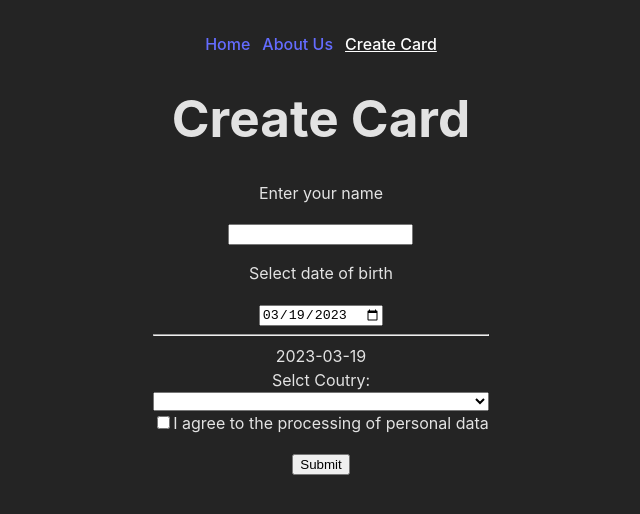
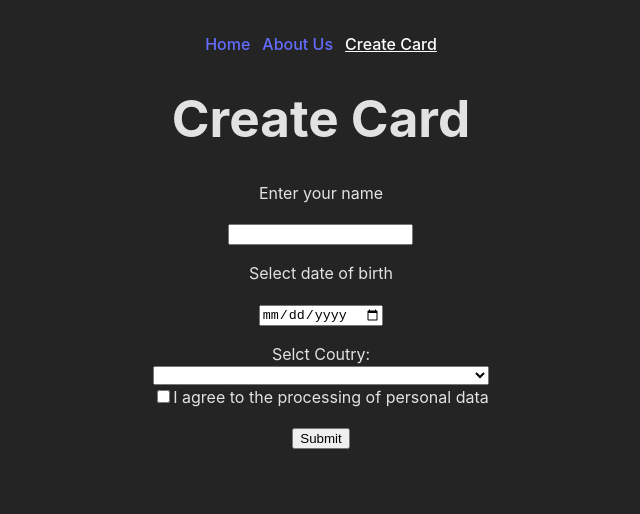
Before and after one commit to Gangeya/react-2023-Q1, a React (Vite) app: page /createcard in a window 1280 px wide. Shown: the top 514 px of the page, without its empty margins (319-959 px from the left). Built offline with nearby package versions, Linux system fonts and the light colour scheme.

Commit message:
fix: fixed date input. controlled input to uncontrolled input

```diff
--- a/src/components/InputDate.tsx
+++ b/src/components/InputDate.tsx
@@ -7,15 +7,14 @@ export class InputDate extends React.Component<Record<string, unknown>, TDateInp
   constructor(props: never) {
     super(props);
     this.dateInput = React.createRef();
-
     this.state = {
-      isValid: true,
-      dateValue: new Date().toISOString().slice(0, 10),
+      isValid: false,
       error: '',
     };
   }
 
   checkDate = (value: string) => {
+    console.log(value);
     const date = new Date(value);
     const currentDate = new Date();
     const fullYears = currentDate.getFullYear() - date.getFullYear()
@@ -40,24 +39,14 @@ export class InputDate extends React.Component<Record<string, unknown>, TDateInp
     }
   }
 
-  setDate = (e: React.ChangeEvent<HTMLInputElement>) => {
-    this.setState({ dateValue: e.target.value });
-  }
-
   render() {
-
-
     return (
       <div>
         <p>Select date of birth</p>
         <input
           type="date"
           ref={this.dateInput}
-          value={this.state.dateValue}
-          onChange={this.setDate}
         />
-        <hr />
-        {this.state.dateValue}
         {!this.state.isValid && <CustomError message={this.state.error} />}
       </div>
     )
--- a/src/types.ts
+++ b/src/types.ts
@@ -24,7 +24,6 @@ export type TCheckBoxState = {
 
 export type TDateInputState = {
   isValid: boolean;
-  dateValue: string;
   error: string;
 };
 
```
